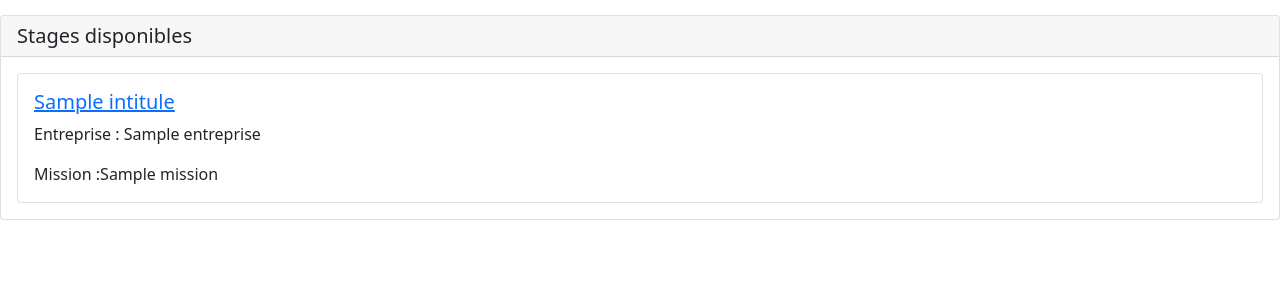
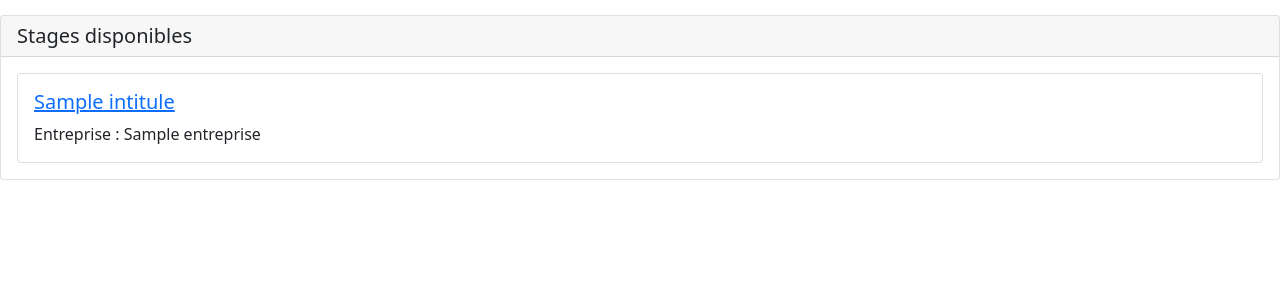
Before and after one commit to Ariedam64/symfony, a Symfony app: template templates/pro_stages/index.html.twig in a window 1280 px wide. Shown: the part 98-398 px from the top of the page. Run offline with Twig, Linux system fonts and the light colour scheme; the template is opened without the code that fills it: most values are stand-ins (such as "Sample title", 1, 10 or a date in 2020); some libraries are stand-ins or nearby versions.

Commit message:
Optimisation de l'affichage des stages

```diff
--- a/templates/pro_stages/index.html.twig
+++ b/templates/pro_stages/index.html.twig
@@ -14,7 +14,6 @@
     <div class="card-body">
       <h5 class="card-title"><a href={{path('ProStages_stages',{id:stageCourant.id})}}>{{stageCourant.intitule}}</a></h5>
       <p class="card-text">Entreprise : {{stageCourant.entreprises.nom}}</p>
-      <p class="card-text">Mission :{{stageCourant.mission}}</p>
     </div>
   </div>
   {% endfor %}
```
